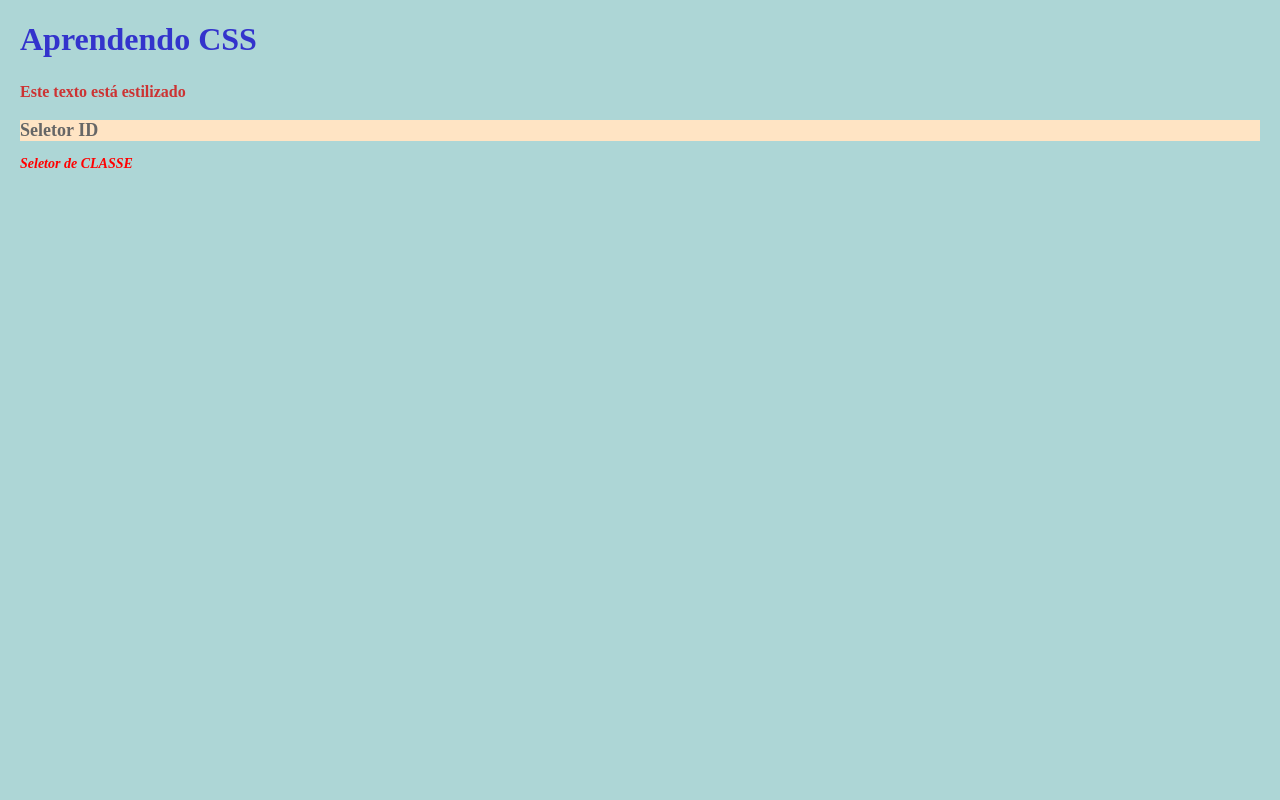
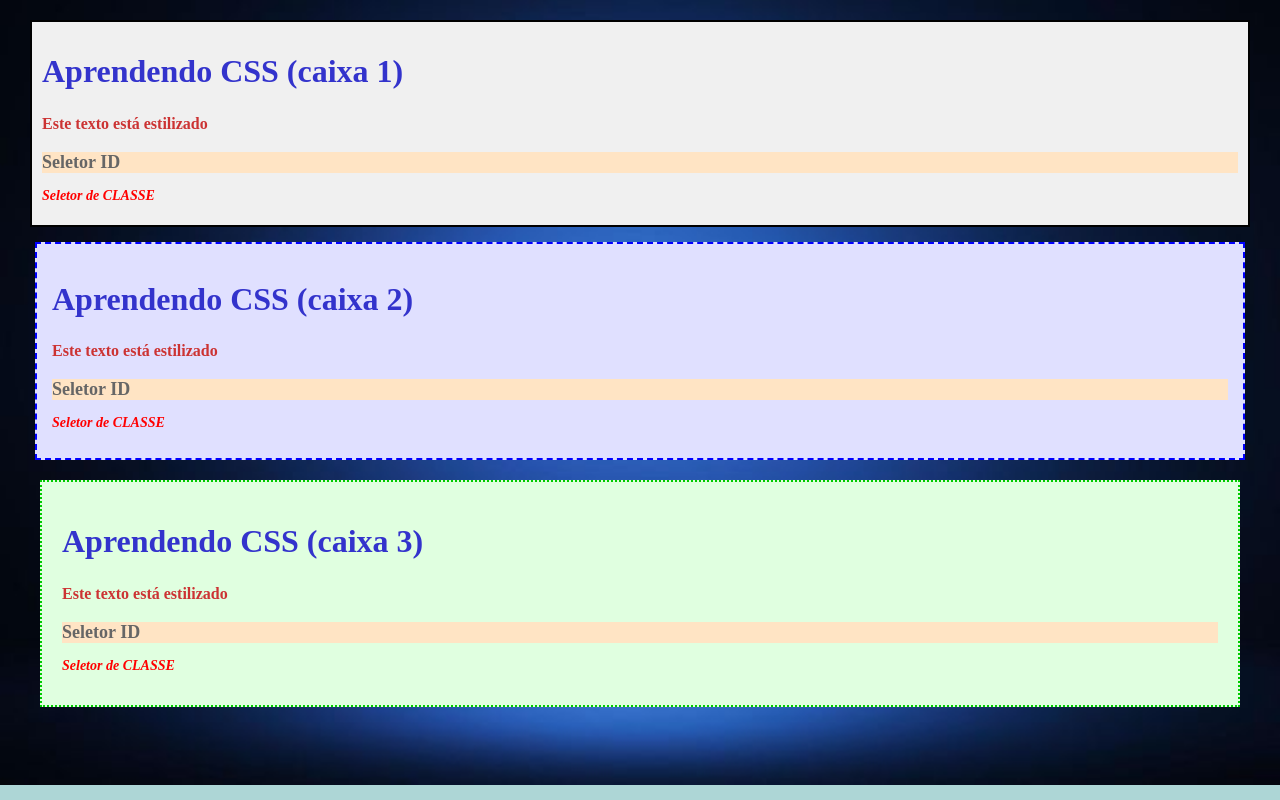
Before and after one commit to TiagoCorreiaB/Web-01, a plain HTML site: page css_01/index.html in a window 1280 px wide. Drawn offline with Linux system fonts and the light colour scheme.

Commit message:
atualização_exercicio_css
sobre o segundo video do professor atualizei as informações

```diff
--- a/css_01/index.html
+++ b/css_01/index.html
@@ -7,9 +7,23 @@
     <link rel="stylesheet" href="style.css">
 </head>
 <body>
-    <h1>Aprendendo CSS</h1>
-    <p>Este texto está estilizado</p>
-    <h2 id="subtitulo">Seletor ID</h2>
-    <h2 class="aviso">Seletor de CLASSE</h2>
+    <div class="caixa1">
+        <h1 id = titulo>Aprendendo CSS (caixa 1)</h1>
+        <p>Este texto está estilizado</p>
+        <h2 id="subtitulo">Seletor ID</h2>
+        <h2 class="aviso">Seletor de CLASSE</h2>
+    </div>
+    <div class="caixa2">
+        <h1 id = titulo>Aprendendo CSS (caixa 2)</h1>
+        <p>Este texto está estilizado</p>
+        <h2 id="subtitulo">Seletor ID</h2>
+        <h2 class="aviso">Seletor de CLASSE</h2>
+    </div>
+    <div class="caixa3">
+        <h1 id = titulo>Aprendendo CSS (caixa 3)</h1>
+        <p>Este texto está estilizado</p>
+        <h2 id="subtitulo">Seletor ID</h2>
+        <h2 class="aviso">Seletor de CLASSE</h2>
+    </div>
 </body>
 </html>
--- a/css_01/style.css
+++ b/css_01/style.css
@@ -2,7 +2,12 @@ body {
     font-family: 'Times New Roman', Times, serif;
     background-color: #add6d6;
     margin: 20px;
+    background-image: url('fundo.jpg');
+    background-repeat: no-repeat;
+    background-size: cover;
+    background-position: center;
 }
+
 h1 {
     color: #3333cc;
 }
@@ -22,3 +27,21 @@ p {
     font-style: italic;
     border-radius: 4px;
 }
+.caixa1 {
+    border: 2px solid #000000;
+    padding: 10px;
+    margin: 10px;
+    background-color: #f0f0f0;
+}
+.caixa2 {
+    border: 2px dashed #0000ff;
+    padding: 15px;
+    margin: 15px;
+    background-color: #e0e0ff;
+}
+.caixa3 {
+    border: 2px dotted #00cc00;
+    padding: 20px;
+    margin: 20px;
+    background-color: #e0ffe0;
+}
```
Also changed, not shown: css_01/fundo.jpg (added).
